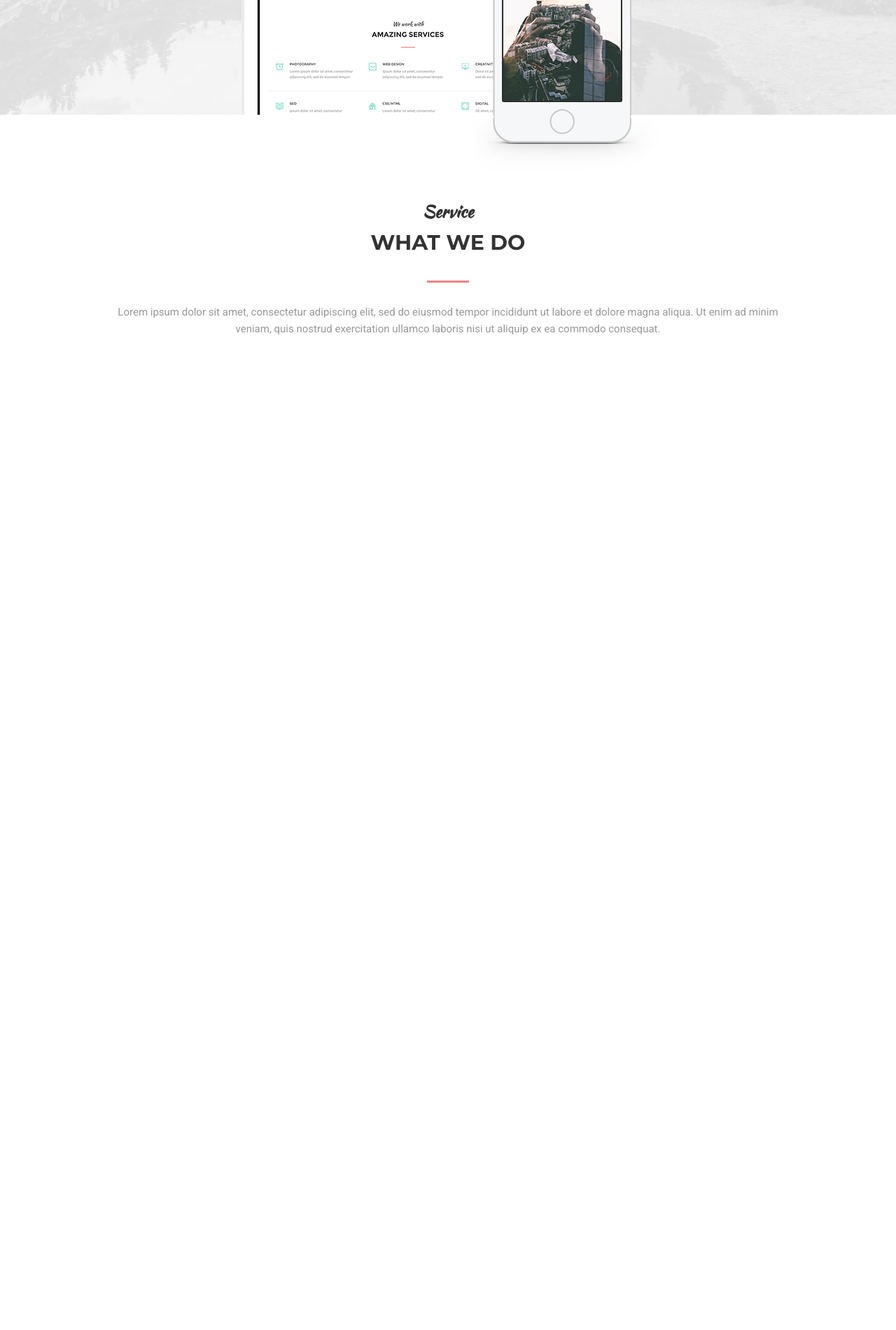
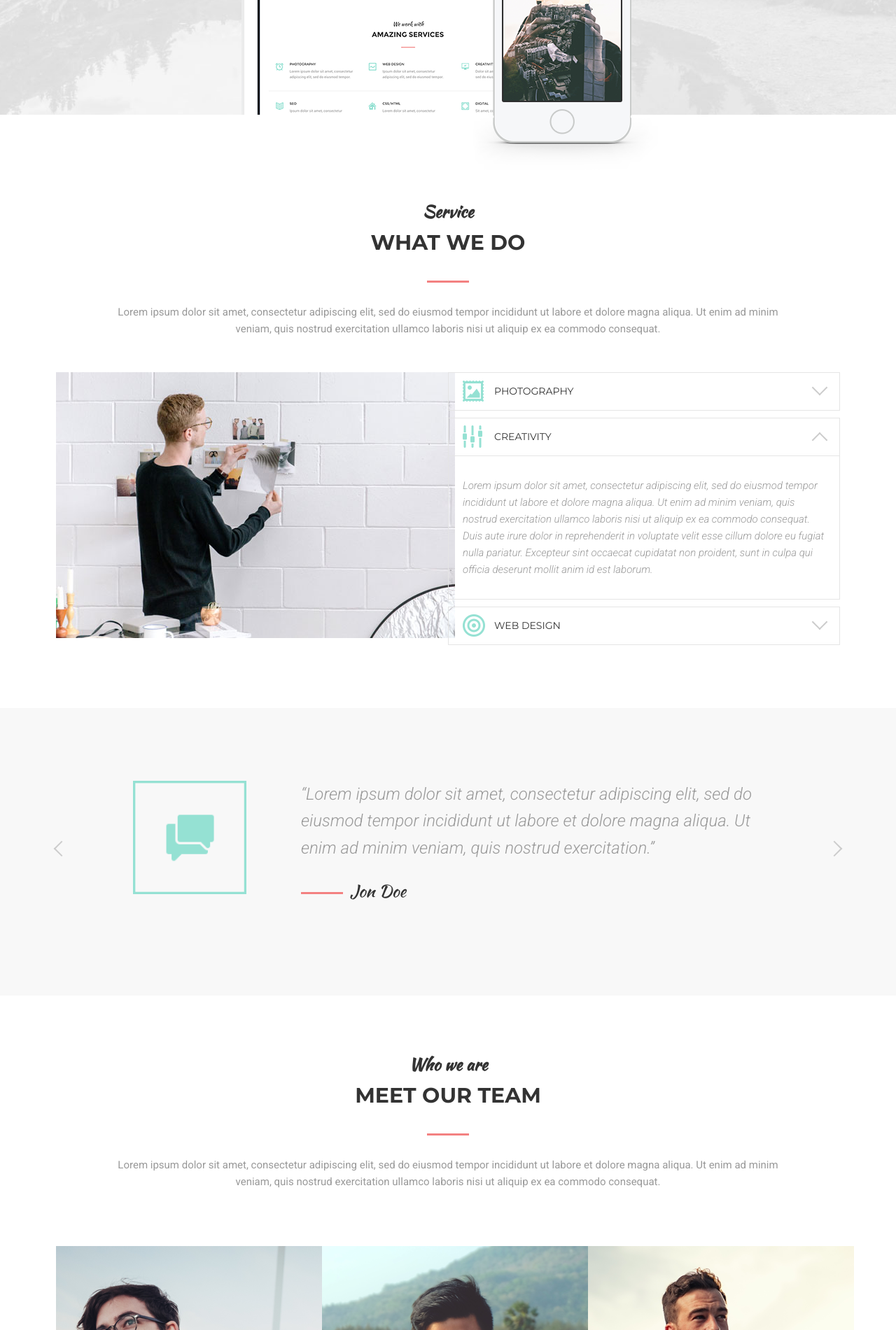
Before and after one commit to Peccopa/MoGo, a PHP site: page / in a window 1280 px wide. Shown: the part 3000-4901 px from the top of the page at 70% size. Before the commit the page ends 3478 px from the top, so only its background shows below. Run offline with PHP 8.4, Linux system fonts and the light colour scheme; some libraries are stand-ins or nearby versions.

Commit message:
update 11.05

```diff
--- a/MoGo/assets/css/style.css
+++ b/MoGo/assets/css/style.css
@@ -232,6 +232,10 @@ hr {
     background-size: cover;
 }
 
+.section--grey {
+    background-color: #f8f8f8;
+}
+
 .section__header {
     width: 100%;
     max-width: 950px;
@@ -268,38 +272,38 @@ hr {
 }
 
 
-/*======ABOUT======*/
+/*======card======*/
 
-.about{
+.card{
     margin-top: 80px;
     display: flex;
     justify-content: space-between;
 }
 
-.about__item {
+.card__item {
     background-color: #95e1d3; /*ориг #999 цвет под изображением*/
     width: 380px;
     position: relative; /*позиционируем текст поверх картинки (а не внизу)*/
 }
 
-.about__item:hover .about__img {
+.card__item:hover .card__img {
     transform: translate3d(-10px, -10px, 0); /*смещаем картинку*/
 }
 
-.about__item:hover .about__img img {
+.card__item:hover .card__img img {
     opacity: .1;
 }
 
-.about__img {
+.card__img {
     background: linear-gradient(to bottom, #f38181, #fce38a); /*градиент представляет собой переходы от одного цвета к другому поверх изобр*/
     transition: transform .2s linear;
 }
 
-.about__img img {
+.card__img img {
     display: block;
     transition: opacity .1s linear;
 }
-.about__icon {
+.card__icon {
     position: absolute;
     top: 35%;
     left: 43.75%;
@@ -308,7 +312,7 @@ hr {
     transition: opacity .1s linear;
 }
 
-.about__text {
+.card__text {
     width: 100%;
     font-size: 18px;
     color: #fff;
@@ -328,12 +332,12 @@ hr {
     transition: opacity .1s linear; /*прозрачность текста*/
 }
  /*СДВИНУТЬ ТЕКСТ ЛЕВО/ВЕРХ, ДОБАВИТЬ ИКОНКИ, ССЫЛКИ*/
-.about__item:hover .about__text {
+.card__item:hover .card__text {
     opacity: 1; /*показываем текст*/
 }
 
 /*СДВИНУТЬ ТЕКСТ ЛЕВО/ВЕРХ, ДОБАВИТЬ ИКОНКИ, ССЫЛКИ*/
-.about__item:hover .about__icon {
+.card__item:hover .card__icon {
    opacity: 1; /*показываем текст*/
 }
 
@@ -426,3 +430,204 @@ hr {
     right: 0;
     z-index: 1;
 }
+
+/*=============WEDO===============*/
+
+.wedo {
+    display: flex;
+}
+
+.wedo__item {
+    width: 50%; /*можно было flex: 1 1 0;*/
+}
+
+/*============accordion========*/
+
+.accordion__item {
+    margin-bottom: 10px;
+    border: solid 1px #e5e5e5;
+}
+
+.accordion__item.active
+.accordion__content {
+    display: block;
+}
+
+.accordion__item.active
+.accordion__header {
+    border-bottom-color: #e5e5e5;
+
+}
+
+.accordion__item.active
+.accordion__header:after {
+    transform: translateY(-50%)
+    rotate(-45deg); /*вращаем*/
+    margin-top: 5px; /*выравниваем визуально*/
+}
+
+
+.accordion__header {
+    padding: 15px 20px 15px 65px;
+    position: relative;
+
+    border-bottom: solid 1px transparent;
+    cursor: pointer;
+}
+
+.accordion__header:after {
+    content: "";
+    display: block;
+    width: 16px;
+    height: 16px;
+
+    margin-top: -5px; /*выравниваем визуально*/
+
+    border-top: 2px solid #ccc;
+    border-right: 2px solid #ccc;
+
+    position: absolute;
+    top: 50%;
+    right: 20px;
+    z-index: 1;
+
+    transform: translateY(-50%)
+    rotate(135deg); /*вращаем*/
+}
+
+.accordion__icon {
+    position: absolute;
+    top: 50%;
+    left: 20px; /*вровень с контентом*/
+    z-index: 1;
+
+    transform: translateY(-50%); /*выравниваем по Y*/
+}
+
+.accordion__content {
+    padding: 15px 20px;
+    display: none;
+
+    font-family: 'Roboto', sans-serif;
+    font-style: italic;
+    font-weight: 300;
+    font-size: 15px;
+    color: #999;
+}
+
+.accordion__title {
+    font-size: 14px;
+    color: #333;
+    text-transform: uppercase;
+}
+
+/*=======Reviews========*/
+
+.reviews {
+    position: relative;
+    padding: 0 110px;
+}
+
+
+.reviews__item {
+    margin-bottom: 50px;
+    padding-left: 240px;
+    position: relative;
+}
+
+.reviews__photo {
+    /* border: 2px solid #95e1d3; */
+    width: 18%;
+    position: absolute;
+    top: 0;
+    left: 0;
+    z-index: 1;
+}
+
+.reviews__text {
+    font-family: 'Roboto', sans-serif;
+    font-style: italic;
+    font-weight: 300;
+    font-size: 24px;
+    color: #999;
+    /* margin-bottom: 20px; */
+}
+
+.reviews__author {
+    font-family: 'Kaushan Script', cursive;
+    font-size: 24px;
+    color: #333;
+}
+
+.reviews__author:before {
+    content: "";
+    display: inline-block;
+    vertical-align: middle;
+    width: 60px;
+    height: 3px;
+    background-color: #f38181;
+    margin-right: 10px;
+}
+
+.reviews__btn {
+    font-size: 0;
+    color: transparent;
+    position: absolute;
+    top: 50%;
+    z-index: 1;
+    transform: translateY(-50%);
+}
+
+.reviews__btn:after {
+    content: "";
+    display: block;
+    width: 16px;
+    height: 16px;
+
+    border-top: 2px solid #ccc;
+    border-left: 2px solid #ccc;
+
+
+}
+
+.reviews__btn--prev {
+    left: 0;
+    transform: rotate(-45deg);
+}
+
+.reviews__btn--next {
+    right: 0;
+    transform: rotate(135deg);
+}
+
+
+/*============SOCIAL++++++++*/
+
+.social {
+    display: flex;
+    justify-content: center;
+}
+
+.social__item {
+    width: 55px;
+    height: 55px;
+    padding: 13px 10px;
+    background-color: #fce38a;
+    border-right: 1px solid #f9bd87;
+
+    font-size: 30px;
+    text-decoration: none;
+    color: #f38181;
+
+    line-height: 1;
+    transition: background .1s linear, color .1s linear;
+}
+
+.social__item:last-child {
+    border-right: 0;
+}
+
+.social__item:hover {
+    color: #fff;
+    background-color: #f38181;
+}
--- a/MoGo/index.html
+++ b/MoGo/index.html
@@ -6,7 +6,8 @@
     <link rel="stylesheet" href="./assets/css/style.css">
     <link rel="preconnect" href="https://fonts.googleapis.com">
     <link rel="preconnect" href="https://fonts.gstatic.com" crossorigin>
-    <link href="https://fonts.googleapis.com/css2?family=Kaushan+Script&family=Montserrat:wght@400;700&family=Roboto&display=swap" rel="stylesheet">
+    <link href="https://fonts.googleapis.com/css2?family=Kaushan+Script&family=Montserrat:wght@400;700&family=Roboto:ital,wght@0,400;1,300&display=swap" rel="stylesheet">
+    <!-- <link rel="stylesheet" href="https://use.fontawesome.com/releases/v5.7.2/css/all.css" integrity="sha384-fnmOCqbTlWIlj8LyTjo7mOUStjsKC4pOpQbqyi7RrhN7udi9RwhKkMHpvLbHG9Sr" crossorigin="anonymous"> -->
     <meta name="viewport" content="width=device-width, initial-scale=1.0">
     <title>MoGo</title>
 </head>
@@ -21,6 +22,7 @@
                 <a class="nav__link" href="#">Service</a>
                 <a class="nav__link" href="#">Work</a>
                 <a class="nav__link" href="#">Blog</a>
+                <a class="nav__link" href="#">Registration</a>
                 <a class="nav__link" href="#">Contact</a>
             </nav>
         </div>
@@ -33,7 +35,7 @@
         <div class="intro__inner">
         <h2 class="intro__suptitle">Creative Template</h2>
         <h1 class="intro__title">Welcome to MoGo</h1>
-        <a class="btn" href="#">Learn More</a>
+        <a class="btn" href="#">Registration</a>
         </div>
     </div>
 
@@ -63,21 +65,21 @@
             <div class="section__text"><p>Lorem ipsum dolor sit amet, consectetur adipiscing elit, sed do eiusmod tempor incididunt ut labore et dolore magna    aliqua. Ut enim ad minim veniam, quis nostrud exercitation ullamco laboris nisi ut aliquip ex ea commodo consequat.</p></div>
         </div>
 
-        <div class="about">
-            <div class="about__item">
-                <div class="about__img"><img src="./assets/images/about/1.jpg" alt=""></div>
-                <div class="about__icon"><img src="./assets/images/about/superteam.png" alt=""></div>
-                <div class="about__text">super team</div>
+        <div class="card">
+            <div class="card__item">
+                <div class="card__img"><img src="./assets/images/about/1.jpg" alt=""></div>
+                <div class="card__icon"><img src="./assets/images/about/superteam.png" alt=""></div>
+                <div class="card__text">super team</div>
             </div>
-            <div class="about__item">
-                <div class="about__img"><img src="assets/images/about/2.jpg" alt=""></div>
-                <div class="about__icon"><img src="./assets/images/about/superteam.png" alt=""></div>
-                <div class="about__text">super team</div>
+            <div class="card__item">
+                <div class="card__img"><img src="assets/images/about/2.jpg" alt=""></div>
+                <div class="card__icon"><img src="./assets/images/about/superteam.png" alt=""></div>
+                <div class="card__text">super team</div>
             </div>
-            <div class="about__item">
-                <div class="about__img"><img src="assets/images/about/3.jpg" alt=""></div>
-                <div class="about__icon"><img src="./assets/images/about/superteam.png" alt=""></div>
-                <div class="about__text">super team</div>
+            <div class="card__item">
+                <div class="card__img"><img src="assets/images/about/3.jpg" alt=""></div>
+                <div class="card__icon"><img src="./assets/images/about/superteam.png" alt=""></div>
+                <div class="card__text">super team</div>
             </div>
         </div>
 
@@ -184,8 +186,144 @@
             </div>
         </div>
 
+        <div class="wedo">
+            <div class="wedo__item">
+                <!-- <img src="http://placehold.it/570x830" alt=""> -->
+                <img src="./assets/images/wedo/wedo_bg.jpg" alt="">
+            </div>
+            <div class="wedo__item">
+                <div class="accordion">
+
+                    <div class="accordion__item">
+                        <div class="accordion__header">
+                            <img class="accordion__icon" src="./assets/images/wedo/photography.png" alt="">
+                            <div class="accordion__title">Photography</div>
+                        </div>
+                        <div class="accordion__content"><p>Lorem ipsum dolor sit amet, consectetur adipiscing elit, sed do eiusmod tempor incididunt ut labore et dolore magna aliqua. Ut enim ad minim veniam, quis nostrud exercitation ullamco laboris nisi ut aliquip ex ea commodo consequat. Duis aute irure dolor in reprehenderit in voluptate velit esse cillum dolore eu fugiat nulla pariatur. Excepteur sint occaecat cupidatat non proident, sunt in culpa qui officia deserunt mollit anim id est laborum.</p>
+                        </div>
+                    </div> <!-- accordion__item -->
+
+                    <div class="accordion__item active">
+                        <div class="accordion__header">
+                            <img class="accordion__icon" src="./assets/images/wedo/creativity.png" alt="">
+                            <div class="accordion__title">creativity</div>
+                        </div>
+                        <div class="accordion__content"><p>Lorem ipsum dolor sit amet, consectetur adipiscing elit, sed do eiusmod tempor incididunt ut labore et dolore magna aliqua. Ut enim ad minim veniam, quis nostrud exercitation ullamco laboris nisi ut aliquip ex ea commodo consequat. Duis aute irure dolor in reprehenderit in voluptate velit esse cillum dolore eu fugiat nulla pariatur. Excepteur sint occaecat cupidatat non proident, sunt in culpa qui officia deserunt mollit anim id est laborum.</p>
+                        </div>
+                    </div> <!-- accordion__item -->
+
+                    <div class="accordion__item">
+                        <div class="accordion__header">
+                            <img class="accordion__icon" src="./assets/images/wedo/webdesign.png" alt="">
+                            <div class="accordion__title">web design</div>
+                        </div>
+                        <div class="accordion__content"><p>Lorem ipsum dolor sit amet, consectetur adipiscing elit, sed do eiusmod tempor incididunt ut labore et dolore magna aliqua. Ut enim ad minim veniam, quis nostrud exercitation ullamco laboris nisi ut aliquip ex ea commodo consequat. Duis aute irure dolor in reprehenderit in voluptate velit esse cillum dolore eu fugiat nulla pariatur. Excepteur sint occaecat cupidatat non proident, sunt in culpa qui officia deserunt mollit anim id est laborum.</p>
+                        </div>
+                    </div> <!-- accordion__item -->
+
+                </div> <!-- accordion -->
+            </div> <!-- wedo__item -->
+        </div> <!-- wedo -->
+
     </div>
 </section>
 
+<div class="section section--grey"><!--секция без заголовка (div вместо section)-->
+    <div class="container">
+
+        <div class="reviews">
+            <a class="reviews__btn reviews__btn--prev" href="#">Prev</a>
+            <a class="reviews__btn reviews__btn--next" href="#">Next</a>
+
+            <div class="reviews__item">
+                <!-- <img class="reviews__photo" src="http://placehold.it/145" alt=""> -->
+                <img class="reviews__photo" src="./assets/images/reviews/reviews_icon.png" alt="">
+                <div class="reviews__text"><p>“Lorem ipsum dolor sit amet, consectetur adipiscing elit, sed do eiusmod tempor incididunt ut labore et dolore magna aliqua. Ut enim ad minim veniam, quis nostrud exercitation.”</p></div>
+                <div class="reviews__author">Jon Doe</div>
+            </div>
+        </div>
+
+    </div>
+</div>
+
+<section class="section">
+    <div class="container">
+
+        <div class="section__header">
+            <h3 class="section__suptitle">Who we are</h3>
+            <h2 class="section__title">Meet our team</h2>
+            <div class="section__text"><p>Lorem ipsum dolor sit amet, consectetur adipiscing elit, sed do eiusmod tempor incididunt ut labore et dolore magna aliqua. Ut enim ad minim veniam, quis nostrud exercitation ullamco laboris nisi ut aliquip ex ea commodo consequat. </p>
+            </div>
+        </div>
+
+        <div class="card">
+            <div class="card__item">
+                <div class="card__img"><img src="./assets/images/ourteam/dix.png" alt=""></div>
+                <!-- <div class="card__icon"><img src="./assets/images/about/superteam.png" alt=""></div> -->
+
+                <div class="card__text">
+                    <div class="social">
+                        <a class="social__item" href="#" target="_blank">
+                        <i class="fa-brands fa-facebook"></i>
+                        </a>
+                        <a class="social__item" href="#" target="_blank">
+                        <i class="fa-brands fa-twitter"></i>
+                        </a>
+                        <a class="social__item" href="#" target="_blank">
+                        <i class="fa-brands fa-youtube"></i>
+                        </a>
+                        <a class="social__item" href="#" target="_blank">
+                        <i class="fa-brands fa-instagram"></i>
+                        </a>
+                    </div>
+                </div>
+
+            </div>
+            <div class="card__item">
+                <div class="card__img"><img src="assets/images/ourteam/campbell.png" alt=""></div>
+                <!-- <div class="card__icon"><img src="./assets/images/about/superteam.png" alt=""></div> -->
+                <div class="card__text">
+                    <div class="social">
+                        <a class="social__item" href="#" target="_blank">
+                        <i class="fa-brands fa-facebook"></i>
+                        </a>
+                        <a class="social__item" href="#" target="_blank">
+                        <i class="fa-brands fa-twitter"></i>
+                        </a>
+                        <a class="social__item" href="#" target="_blank">
+                        <i class="fa-brands fa-youtube"></i>
+                        </a>
+                        <a class="social__item" href="#" target="_blank">
+                        <i class="fa-brands fa-instagram"></i>
+                        </a>
+                    </div>
+                </div>
+            </div>
+            <div class="card__item">
+                <div class="card__img"><img src="assets/images/ourteam/fertig.png" alt=""></div>
+                <!-- <div class="card__icon"><img src="./assets/images/about/superteam.png" alt=""></div>                 -->
+                <div class="card__text">
+                    <div class="social">
+                        <a class="social__item" href="#" target="_blank">
+                        <i class="fa-brands fa-facebook"></i>
+                        </a>
+                        <a class="social__item" href="#" target="_blank">
+                        <i class="fa-brands fa-twitter"></i>
+                        </a>
+                        <a class="social__item" href="#" target="_blank">
+                        <i class="fa-brands fa-youtube"></i>
+                        </a>
+                        <a class="social__item" href="#" target="_blank">
+                        <i class="fa-brands fa-instagram"></i>
+                        </a>
+                    </div>
+                </div>
+            </div>
+        </div> <!--card-->
+
+    </div> <!--cont-->
+</section>
+
+    <script src="https://kit.fontawesome.com/48db125bfd.js" crossorigin="anonymous"></script>
 </body>
 </html>
```
Also changed, not shown: MoGo/assets/images/icons/facebook.svg (added), MoGo/assets/images/logos/01.png (added), MoGo/assets/images/logos/02.png (added), MoGo/assets/images/logos/03.png (added), MoGo/assets/images/logos/04.png (added), MoGo/assets/images/logos/05.png (added), MoGo/assets/images/logos/06.png (added), MoGo/assets/images/ourteam/campbell.png (added), MoGo/assets/images/ourteam/dix.png (added), MoGo/assets/images/ourteam/fertig.png (added), MoGo/assets/images/reviews/reviews_icon.png (added), MoGo/assets/images/wedo/arrow_down.png (added), MoGo/assets/images/wedo/arrow_up.png (added), MoGo/assets/images/wedo/creativity.png (added), 3 more files.
